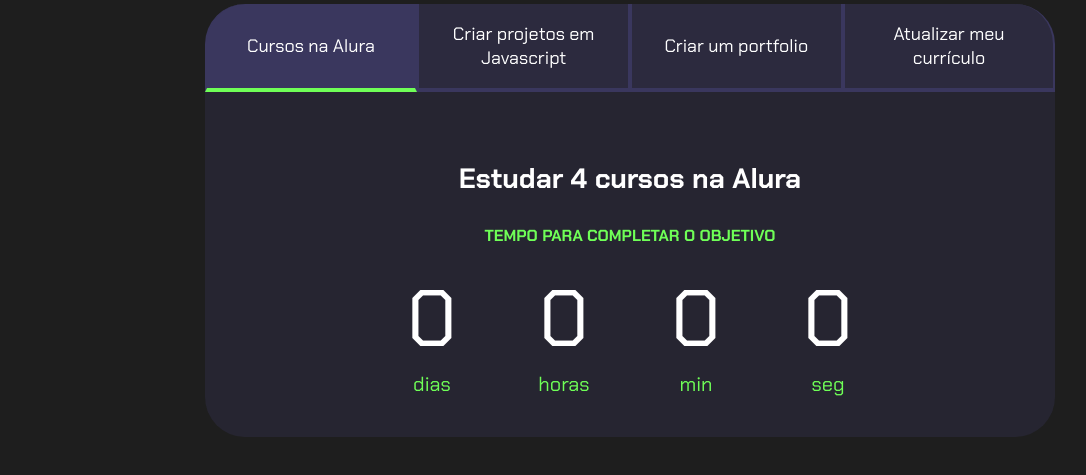
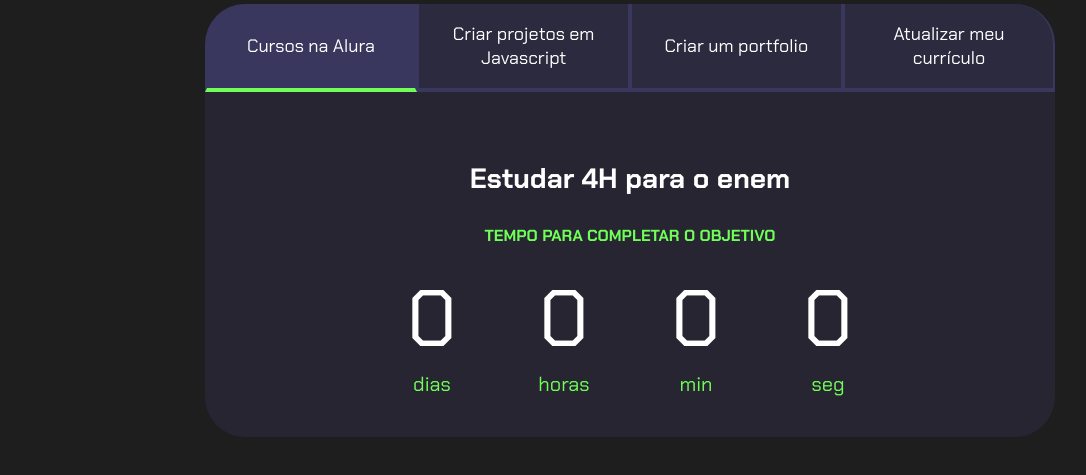
Before and after one commit to picolotto/projeto-de-vida, a plain HTML site: page index.html in a window 1280 px wide. Shown: the part 99-574 px from the top of the page, without its empty margins (10-1096 px from the left). Drawn offline with Linux system fonts and the light colour scheme.

Commit message:
Add files via upload

```diff
--- a/index.html
+++ b/index.html
@@ -20,7 +20,7 @@
             </div>
             <div class="abas-textos">
                 <div class="aba-conteudo ativo">
-                    <h3 class="aba-conteudo-titulo-principal">Estudar 4 cursos na Alura</h3>
+                    <h3 class="aba-conteudo-titulo-principal">Estudar 4H para o enem</h3>
                     <h4 class="aba-conteudo-titulo-secundario">Tempo para completar o objetivo</h4>
                     <div class="contador">
                         <div class="contador-digito">
```
